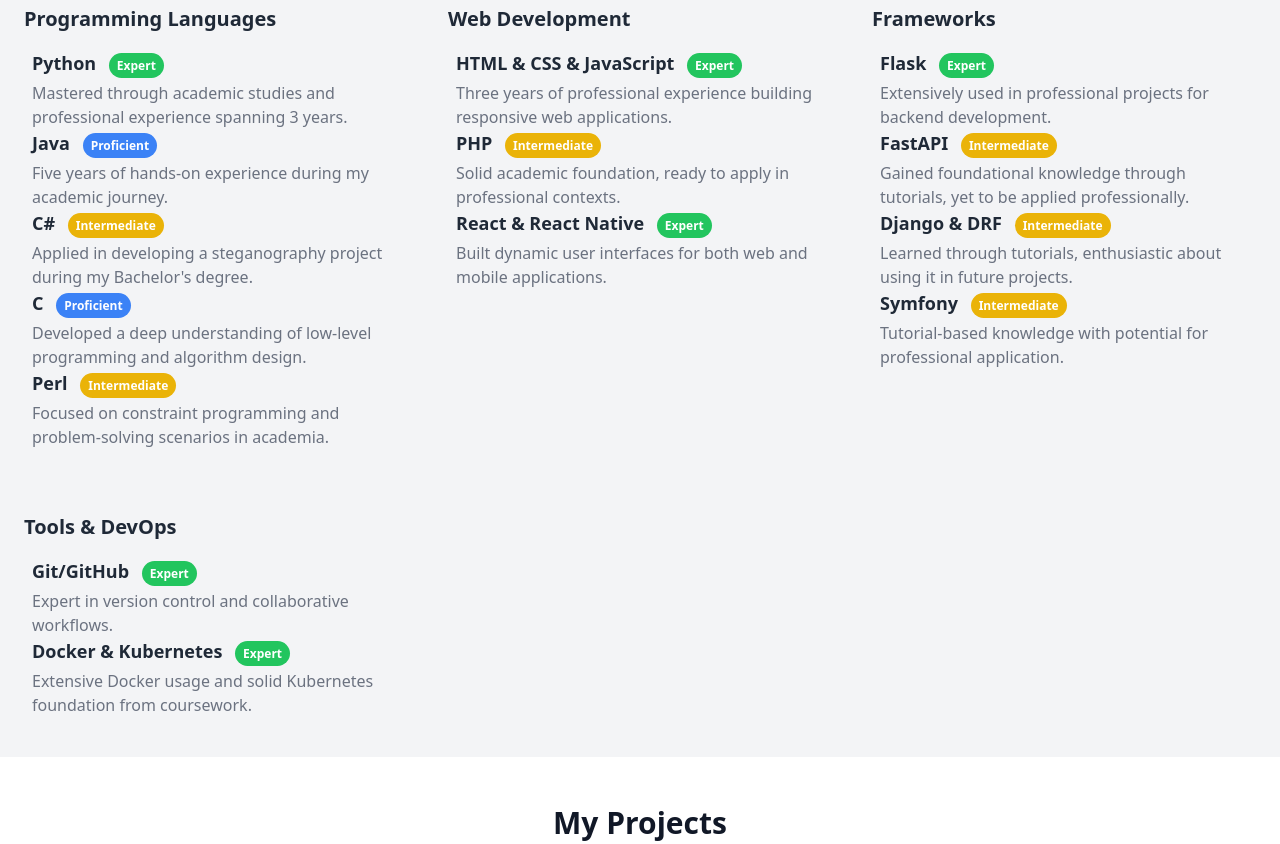
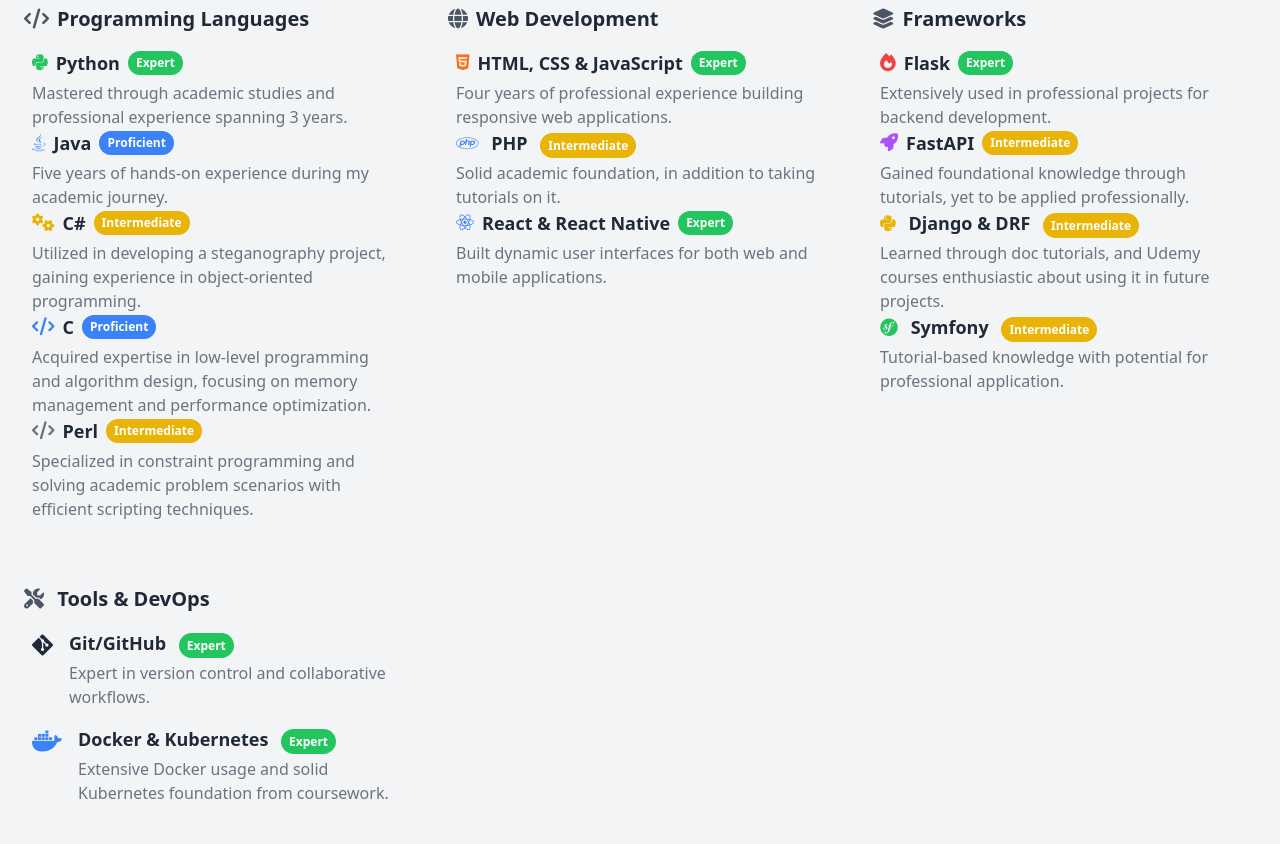
Before and after one commit to medea-learner/medea-learner.github.io, a plain HTML site: page index.html in a window 1280 px wide. Shown: the part 1440-2284 px from the top of the page. Drawn offline with nearby package versions, Linux system fonts and the light colour scheme.

Commit message:
Add icons to Skill set section

```diff
--- a/index.html
+++ b/index.html
@@ -23,6 +23,8 @@
     />
 
     <link rel="stylesheet" href="assets/css/styles.css" />
+
+    <script src="https://kit.fontawesome.com/24342ca47d.js" crossorigin="anonymous"></script>
 
     <script src="https://cdn.tailwindcss.com"></script>
     <script src="https://cdn.tailwindcss.com?plugins=forms,typography,aspect-ratio,line-clamp"></script>
@@ -231,70 +233,82 @@
 
       <!-- Categories Section -->
       <div class="container grid grid-cols-1 gap-10 px-6 py-10 mx-auto lg:grid-cols-3">
-          <!-- <div class="grid grid-cols-1 gap-12 lg:col-span-2 sm:grid-cols-2"> -->
         <!-- Programming Languages -->
         <div class="mb-6">
-                    <h3 class="font-bold text-xl text-gray-800 mb-4">Programming Languages</h3>
+          <h3 class="font-bold text-xl text-gray-800 mb-4 flex items-center">
+            <i class="fas fa-code mr-2 text-gray-600"></i> Programming Languages
+          </h3>
           <div class="px-2">
             <!-- Python -->
             <div>
-                          <h2 class="font-semibold text-lg text-gray-800">Python
+              <h2 class="font-semibold text-lg text-gray-800 flex items-center">
+                <i class="fab fa-python mr-2 text-green-500"></i> Python
                 <span class="ml-2 px-2 py-1 text-xs font-semibold text-white bg-green-500 rounded-full">Expert</span>
               </h2>
               <p class="mt-1 text-gray-500">Mastered through academic studies and professional experience spanning 3 years.</p>
             </div>
             <!-- Java -->
             <div>
-                          <h2 class="font-semibold text-lg text-gray-800">Java
+              <h2 class="font-semibold text-lg text-gray-800 flex items-center">
+                <i class="fab fa-java mr-2 text-blue-500"></i> Java
                 <span class="ml-2 px-2 py-1 text-xs font-semibold text-white bg-blue-500 rounded-full">Proficient</span>
               </h2>
               <p class="mt-1 text-gray-500">Five years of hands-on experience during my academic journey.</p>
             </div>
             <!-- C# -->
             <div>
-                          <h2 class="font-semibold text-lg text-gray-800">C#
+              <h2 class="font-semibold text-lg text-gray-800 flex items-center">
+                <i class="fas fa-cogs mr-2 text-yellow-500"></i> C#
                 <span class="ml-2 px-2 py-1 text-xs font-semibold text-white bg-yellow-500 rounded-full">Intermediate</span>
               </h2>
-                          <p class="mt-1 text-gray-500">Applied in developing a steganography project during my Bachelor's degree.</p>
+              <p class="mt-1 text-gray-500">Utilized in developing a steganography project, gaining experience in object-oriented programming.</p>
             </div>
             <!-- C -->
             <div>
-                          <h2 class="font-semibold text-lg text-gray-800">C
+              <h2 class="font-semibold text-lg text-gray-800 flex items-center">
+                <i class="fas fa-code mr-2 text-blue-500"></i> C
                 <span class="ml-2 px-2 py-1 text-xs font-semibold text-white bg-blue-500 rounded-full">Proficient</span>
               </h2>
-                          <p class="mt-1 text-gray-500">Developed a deep understanding of low-level programming and algorithm design.</p>
+              <p class="mt-1 text-gray-500">Acquired expertise in low-level programming and algorithm design, focusing on memory management and performance optimization.</p>
             </div>
             <!-- Perl -->
             <div>
-                          <h2 class="font-semibold text-lg text-gray-800">Perl
+              <h2 class="font-semibold text-lg text-gray-800 flex items-center">
+                <i class="fas fa-code mr-2 text-gray-500"></i> Perl
                 <span class="ml-2 px-2 py-1 text-xs font-semibold text-white bg-yellow-500 rounded-full">Intermediate</span>
               </h2>
-                          <p class="mt-1 text-gray-500">Focused on constraint programming and problem-solving scenarios in academia.</p>
+              <p class="mt-1 text-gray-500">Specialized in constraint programming and solving academic problem scenarios with efficient scripting techniques.</p>
             </div>
           </div>
         </div>
 
+
         <!-- Web Development -->
         <div class="mb-6">
-                    <h3 class="font-bold text-xl text-gray-800 mb-4">Web Development</h3>
+          <h3 class="font-bold text-xl text-gray-800 mb-4 flex items-center">
+            <i class="fas fa-globe mr-2 text-gray-600"></i> Web Development
+          </h3>
           <div class="px-2">
             <!-- HTML, CSS, JavaScript -->
             <div>
-                          <h2 class="font-semibold text-lg text-gray-800">HTML & CSS & JavaScript
+              <h2 class="font-semibold text-lg text-gray-800 flex items-center">
+                <i class="fab fa-html5 mr-2 text-orange-500"></i> HTML, CSS & JavaScript
                 <span class="ml-2 px-2 py-1 text-xs font-semibold text-white bg-green-500 rounded-full">Expert</span>
               </h2>
-                          <p class="mt-1 text-gray-500">Three years of professional experience building responsive web applications.</p>
+              <p class="mt-1 text-gray-500">Four years of professional experience building responsive web applications.</p>
             </div>
             <!-- PHP -->
             <div>
-                          <h2 class="font-semibold text-lg text-gray-800">PHP
+              <h2 class="font-semibold text-lg text-gray-800">
+                  <i class="fab fa-php mr-2 text-blue-500"></i> PHP
                   <span class="ml-2 px-2 py-1 text-xs font-semibold text-white bg-yellow-500 rounded-full">Intermediate</span>
               </h2>
-                          <p class="mt-1 text-gray-500">Solid academic foundation, ready to apply in professional contexts.</p>
+              <p class="mt-1 text-gray-500">Solid academic foundation, in addition to taking tutorials on it.</p>
             </div>
             <!-- React & React Native -->
             <div>
-                          <h2 class="font-semibold text-lg text-gray-800">React & React Native
+              <h2 class="font-semibold text-lg text-gray-800 flex items-center">
+                <i class="fab fa-react mr-2 text-blue-500"></i> React & React Native
                 <span class="ml-2 px-2 py-1 text-xs font-semibold text-white bg-green-500 rounded-full">Expert</span>
               </h2>
               <p class="mt-1 text-gray-500">Built dynamic user interfaces for both web and mobile applications.</p>
@@ -304,32 +318,38 @@
 
         <!-- Frameworks -->
         <div class="mb-6">
-                    <h3 class="font-bold text-xl text-gray-800 mb-4">Frameworks</h3>
+          <h3 class="font-bold text-xl text-gray-800 mb-4 flex items-center">
+            <i class="fas fa-layer-group mr-2 text-gray-600"></i> Frameworks
+          </h3>
           <div class="px-2">
             <!-- Flask -->
             <div>
-                          <h2 class="font-semibold text-lg text-gray-800">Flask
+              <h2 class="font-semibold text-lg text-gray-800 flex items-center">
+                <i class="fas fa-fire mr-2 text-red-500"></i> Flask
                 <span class="ml-2 px-2 py-1 text-xs font-semibold text-white bg-green-500 rounded-full">Expert</span>
               </h2>
               <p class="mt-1 text-gray-500">Extensively used in professional projects for backend development.</p>
             </div>
             <!-- FastAPI -->
             <div>
-                          <h2 class="font-semibold text-lg text-gray-800">FastAPI
+              <h2 class="font-semibold text-lg text-gray-800 flex items-center">
+                <i class="fas fa-rocket mr-2 text-purple-500"></i> FastAPI
                 <span class="ml-2 px-2 py-1 text-xs font-semibold text-white bg-yellow-500 rounded-full">Intermediate</span>
               </h2>
               <p class="mt-1 text-gray-500">Gained foundational knowledge through tutorials, yet to be applied professionally.</p>
             </div>
             <!-- Django -->
             <div>
-                          <h2 class="font-semibold text-lg text-gray-800">Django & DRF
+              <h2 class="font-semibold text-lg text-gray-800">
+                  <i class="fab fa-python mr-2 text-yellow-500"></i> Django & DRF
                   <span class="ml-2 px-2 py-1 text-xs font-semibold text-white bg-yellow-500 rounded-full">Intermediate</span>
               </h2>
-                          <p class="mt-1 text-gray-500">Learned through tutorials, enthusiastic about using it in future projects.</p>
+              <p class="mt-1 text-gray-500">Learned through doc tutorials, and Udemy courses enthusiastic about using it in future projects.</p>
             </div>
             <!-- Symfony -->
             <div>
-                          <h2 class="font-semibold text-lg text-gray-800">Symfony
+                <h2 class="font-semibold text-lg text-gray-800">
+                  <i class="fab fa-symfony mr-2 text-green-500"></i> Symfony
                     <span class="ml-2 px-2 py-1 text-xs font-semibold text-white bg-yellow-500 rounded-full">Intermediate</span>
                 </h2>
                 <p class="mt-1 text-gray-500">Tutorial-based knowledge with potential for professional application.</p>
@@ -339,16 +359,23 @@
 
         <!-- Tools & DevOps -->
         <div>
-                  <h3 class="font-bold text-xl text-gray-800 mb-4">Tools & DevOps</h3>
+          <h3 class="font-bold text-xl text-gray-800 mb-4">
+            <i class="fa-solid fa-screwdriver-wrench mr-2 text-gray-600"></i> Tools & DevOps
+          </h3>
           <div class="px-2">
               <!-- Git/GitHub -->
+              <div class="flex items-start gap-4 mb-4">
+                  <i class="fab fa-git-alt text-gray-800 text-2xl"></i>
                   <div>
                       <h2 class="font-semibold text-lg text-gray-800">Git/GitHub
                           <span class="ml-2 px-2 py-1 text-xs font-semibold text-white bg-green-500 rounded-full">Expert</span>
                       </h2>
                       <p class="mt-1 text-gray-500">Expert in version control and collaborative workflows.</p>
                   </div>
-                      <!-- Docker -->
+              </div>
+              <!-- Docker & Kubernetes -->
+              <div class="flex items-start gap-4">
+                  <i class="fab fa-docker text-blue-500 text-2xl"></i>
                   <div>
                       <h2 class="font-semibold text-lg text-gray-800">Docker & Kubernetes
                           <span class="ml-2 px-2 py-1 text-xs font-semibold text-white bg-green-500 rounded-full">Expert</span>
@@ -357,9 +384,11 @@
                   </div>
               </div>
           </div>
-          <!-- </div> -->
+        </div>
+
       </div>
     </section>
+
 
 
 
```
Lines whose indentation alone changed are shown as unchanged.
